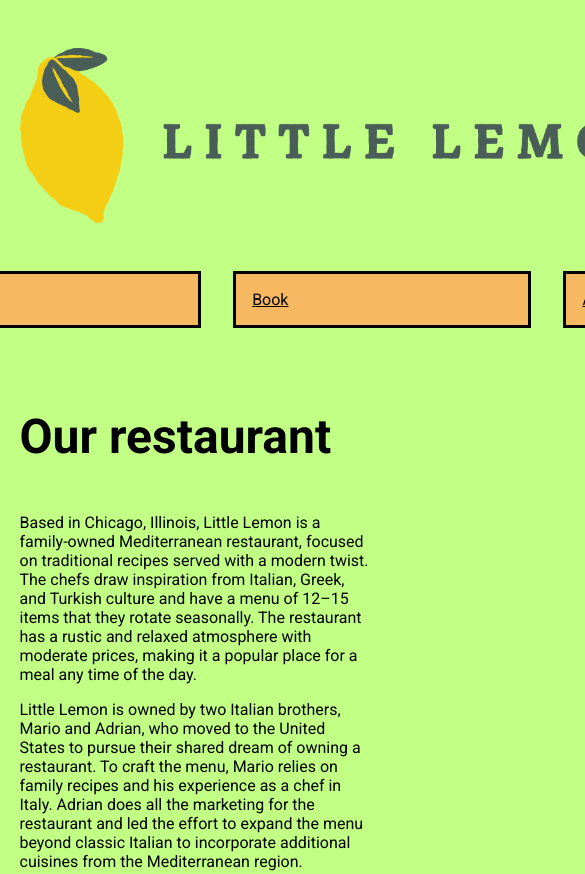
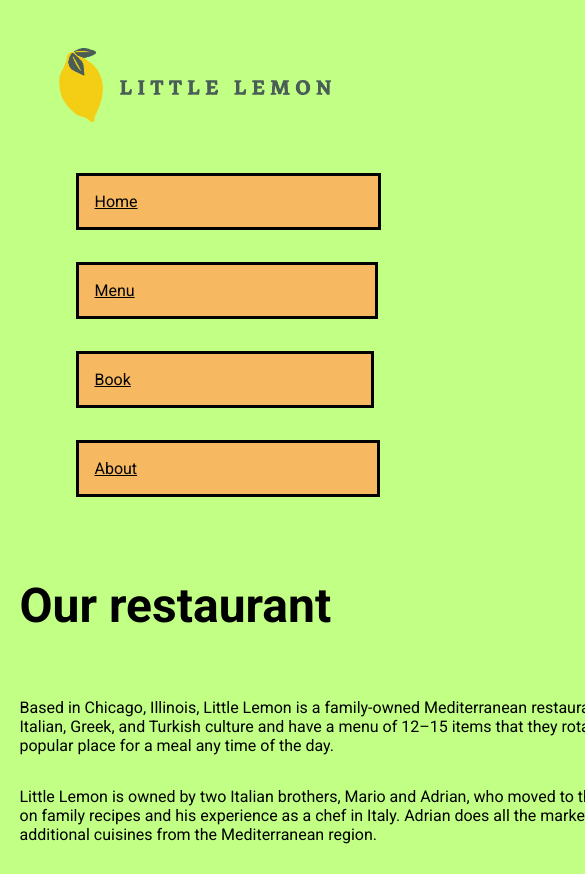
Before and after one commit to Rhas92/Littlelemon, a plain HTML site: page index.html in a window 390 px wide. Shown: the top 874 px of the page, 585 px wide, since content can reach past the window. Drawn offline with Linux system fonts and the light colour scheme.

Commit message:
Fixed header and nav bar to be responsive when changing viewport size.

```diff
--- a/styles.css
+++ b/styles.css
@@ -4,7 +4,10 @@ body {
     margin-left: 5%;
     margin-right: 5%;
     background-color: #C2FF85;
-    font-family: 'Roboto', monospace, sans-serif;w
+    font-family: 'Roboto', monospace, sans-serif;
+    display: flex;
+    flex: 1;
+    flex-wrap: wrap;
 }
 
 h1 {
@@ -19,16 +22,21 @@ header > img {
     display: block;
     margin-left: auto;
     margin-right: auto;
-    width: 40rem;
+    max-width:80%;
+    max-height:80%;
+    width: auto;
     height: auto;
     padding-bottom: 1rem;
 }
 
 nav ul {
     list-style: none;
-    text-align: center;
-    display: flex;
-    justify-content: center;
+    margin-left: auto;
+    margin-right: auto;
+    max-width:100%;
+    max-height:100%;
+    width: auto;
+    height: auto;
 }
 
 nav li {
@@ -38,7 +46,6 @@ nav li {
     border-style: solid;
     margin: 1rem;
     padding: 1rem 15rem 1rem 1rem;
-    text-align: center;
 }
 
 nav li a {
@@ -55,6 +62,17 @@ article {
     flex: 1;
 }
 
+.primary {
+    display: flex;
+    width: 60rem;
+    flex-direction: column;
+}
+
+.primary p {
+    width: 80rem;
+    flex: 1;
+}
+
 footer {
     display: flex;
     align-items: center;
```
